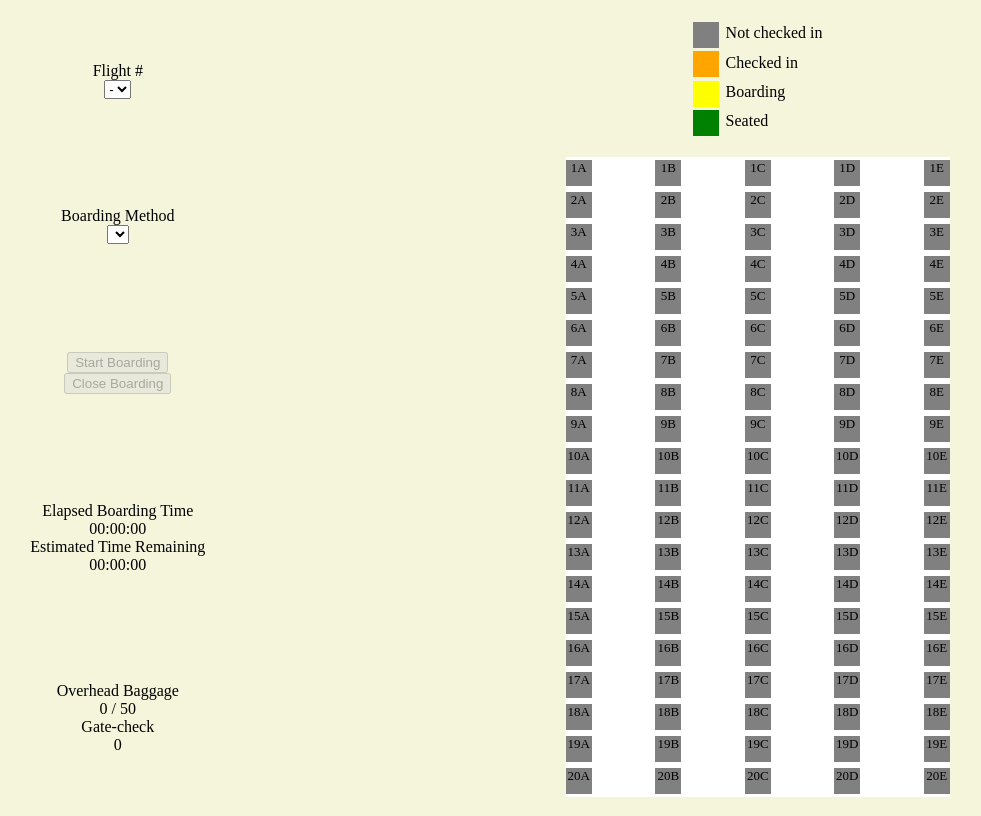
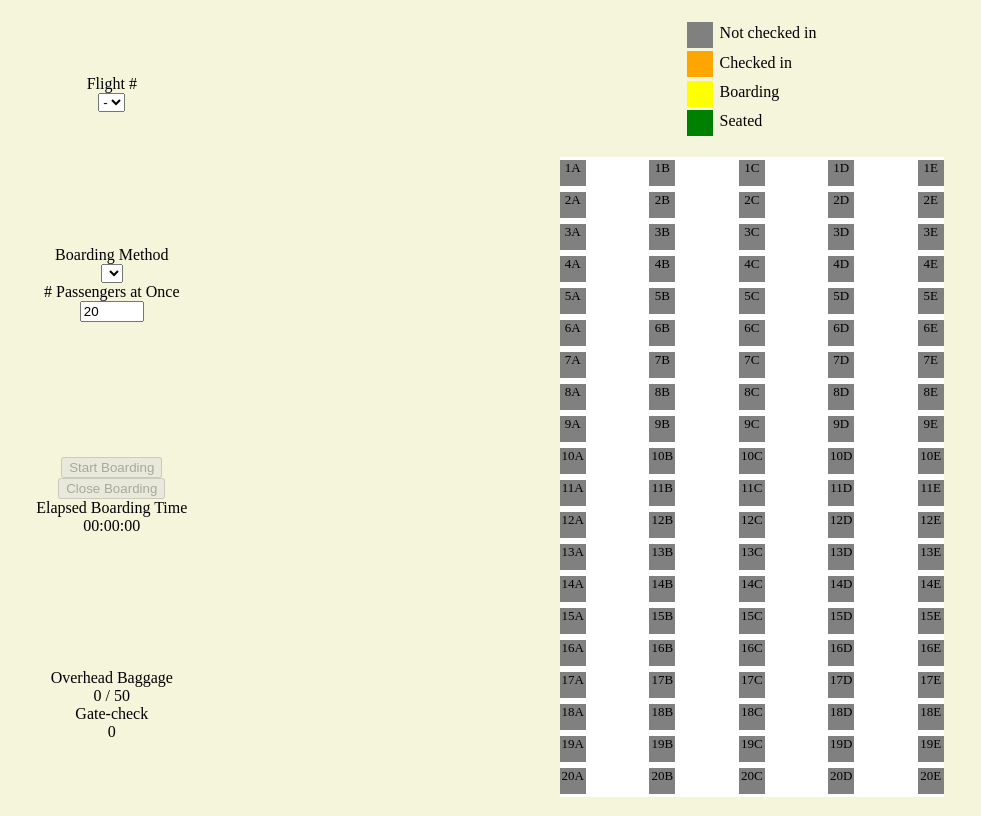
Before and after one commit to kjsheehy/brdng, a website: page Airline/index.html in a window 1280 px wide. Shown: the whole page, without its empty margins (158-1139 px from the left). Drawn offline with Linux system fonts and the light colour scheme; no server answers.

Commit message:
Added input on Airline to control how many passengers to board at one time

```diff
--- a/Airline/index.html
+++ b/Airline/index.html
@@ -28,6 +28,18 @@
           name="boarding-method-select"
           id="boarding-method-select"
         ></select>
+        <label for="number-passengers" class="label"
+          ># Passengers at Once</label
+        >
+        <input
+          type="number"
+          step="10"
+          min="10"
+          max="100"
+          value="20"
+          name="number-passengers"
+          id="number-passengers"
+        />
       </div>
       <div id="boarding-button-container" class="container">
         <button type="button" id="boarding-button" disabled>
@@ -36,16 +48,10 @@
         <button type="button" id="close-boarding-button" disabled>
           Close Boarding
         </button>
-      </div>
-      <div id="boarding-time-container" class="container">
         <div id="elapsed-boarding-time-label" class="label">
           Elapsed Boarding Time
         </div>
         <div id="elapsed-boarding-time" class="value">00:00:00</div>
-        <div id="remaining-boarding-time-label" class="label">
-          Estimated Time Remaining
-        </div>
-        <div id="remaining-boarding-time" class="value">00:00:00</div>
       </div>
       <div id="baggage-container" class="container">
         <div class="label">Overhead Baggage</div>
--- a/Airline/script.js
+++ b/Airline/script.js
@@ -2,6 +2,7 @@
 
 const flightSelect = document.getElementById('flight-select');
 const boardingMethodSelect = document.getElementById('boarding-method-select');
+const numberPassengersBoardingEl = document.getElementById('number-passengers');
 const startBoardingButton = document.getElementById('boarding-button');
 const closeBoardingButton = document.getElementById('close-boarding-button');
 const elapsedBoardingTimeLabelEl = document.getElementById(
@@ -98,6 +99,7 @@ const startBoarding = function () {
     body: JSON.stringify({
       flightID,
       boardingMethod: boardingMethodSelect.value,
+      numberPassengersBoarding: numberPassengersBoardingEl.value,
     }),
   })
     .then((res) => {
@@ -110,6 +112,7 @@ const startBoarding = function () {
       startBoardingButton.disabled = true;
       closeBoardingButton.disabled = false;
       boardingMethodSelect.disabled = true;
+      numberPassengersBoardingEl.disabled = true;
       updateInfo();
     })
     .catch((error) => console.log(error));
```
Also changed, not shown: server/index.js (+5 -4 lines).
